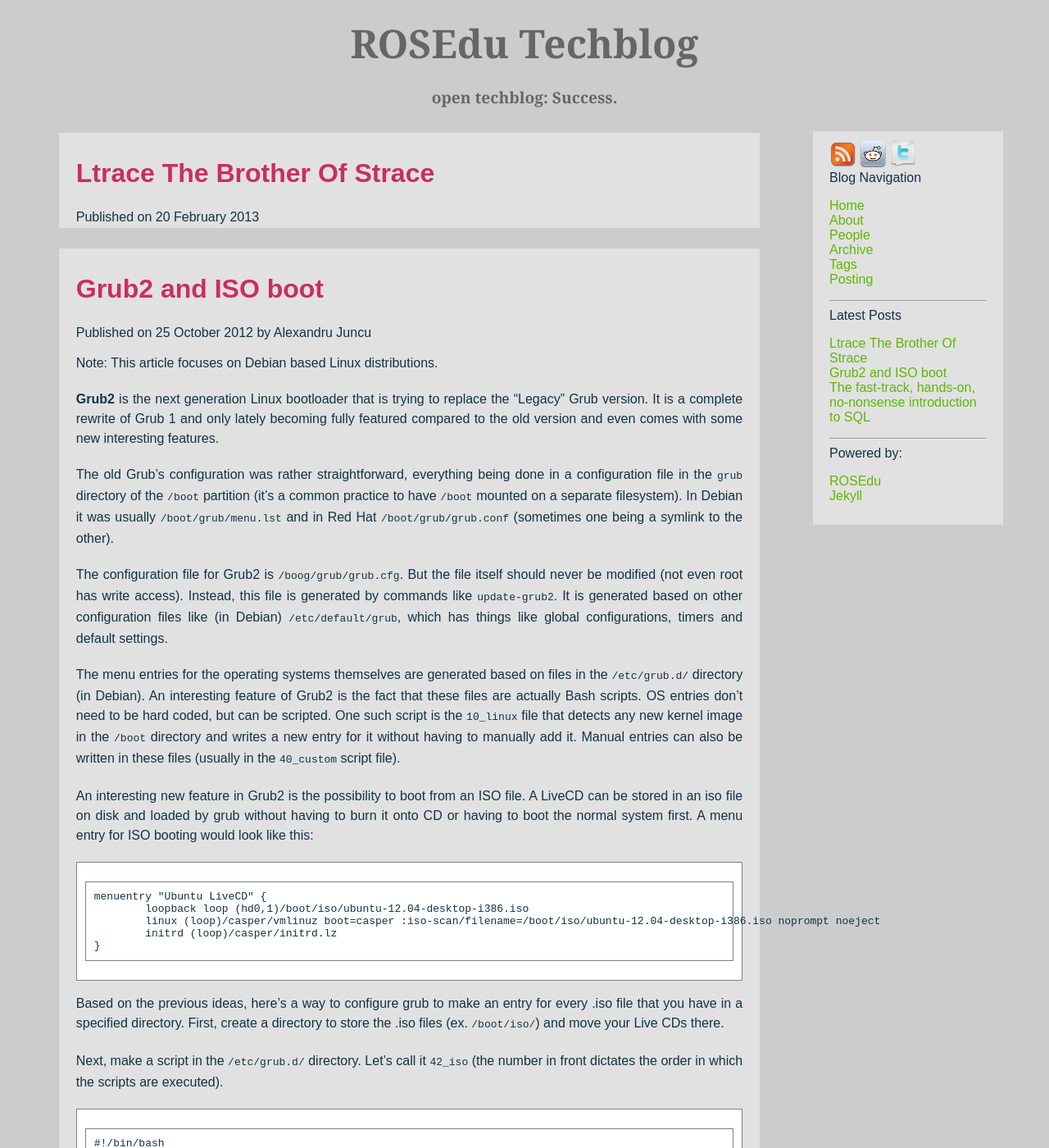
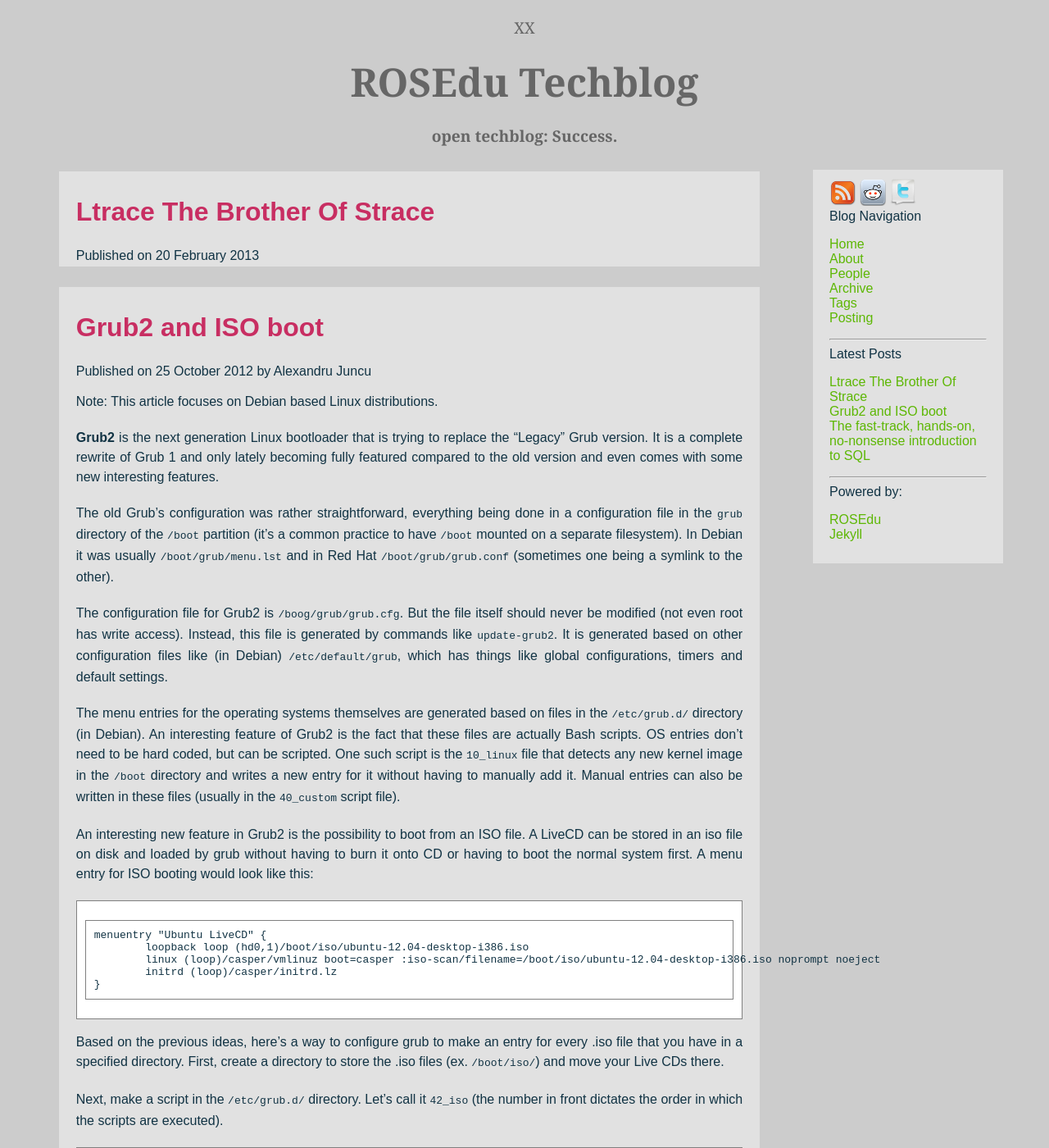
Before and after one commit to rosedu/techblog, a Jekyll site: the page built from index.html, in a window 1280 px wide and 1400 px high. Shown: the whole window at 82% size. Built offline with Jekyll 4.4.1, drawn with Linux system fonts in a browser that asks for light colours; comment, search, counter and statistics services are not loaded.

Commit message:
First attempt at image in logo.

```diff
--- a/_layouts/default.html
+++ b/_layouts/default.html
@@ -32,6 +32,7 @@
   </head>
   <body>
     <div id="header">
+      <div id="site_img">XX</div>
       <div id="site_title"><a href="/"><h1>ROSEdu Techblog</h1></a></div>
       <div id="site_tagline"><h4>open techblog: Success.</h4></div>
     </div>
--- a/css/styles.css
+++ b/css/styles.css
@@ -15,6 +15,14 @@
 
 img {
 	border: 0;
+}
+
+div#site_img {
+	color: #666;
+	text-align: center;
+	margin: 20px 0;
+	font-size: 1.2em;
+	font-family: Georgia, "Times New Roman", serif;
 }
 
 #header h4 {
```
